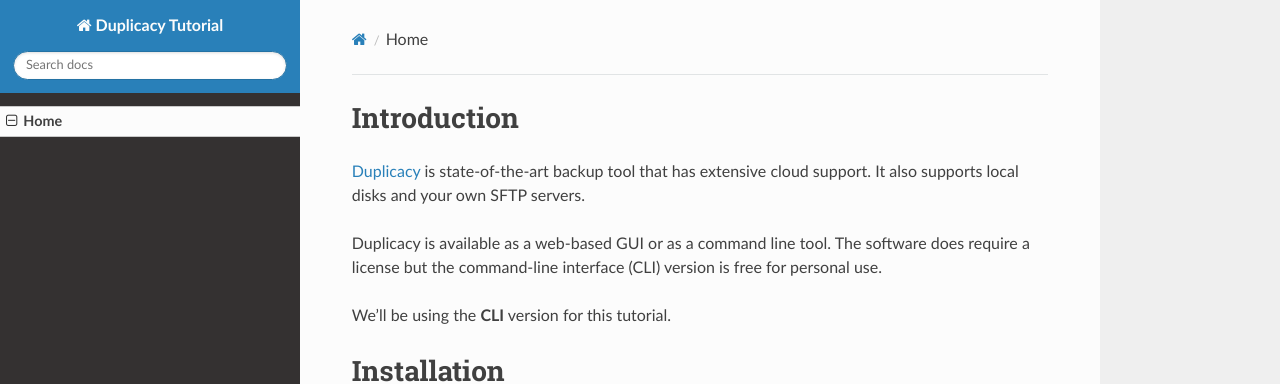
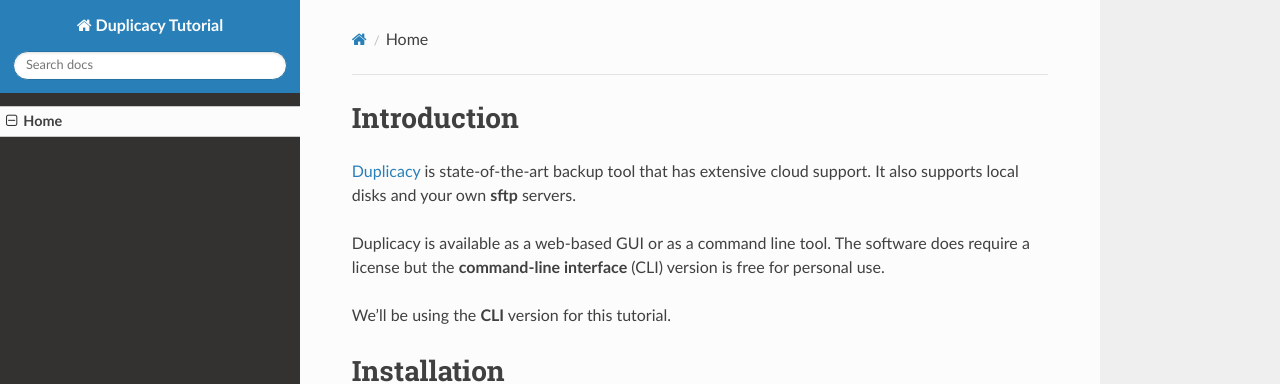
Before and after one commit to curtwarfield/duplicacy-guide, an MkDocs documentation site: the page built from docs/index.md, in a window 1280 px wide and 900 px high. Shown: the top 384 px of the window. Built offline with MkDocs 1.6.1, drawn with Linux system fonts in a browser that asks for light colours; nearby versions of some CDN libraries; some of the changed text lies outside the part shown.

```diff
--- a/docs/index.md
+++ b/docs/index.md
@@ -1,9 +1,9 @@
 # Introduction
 
-[Duplicacy](https://duplicacy.com) is state-of-the-art backup tool that has extensive cloud support. It also supports local disks and your own SFTP servers.
+[Duplicacy](https://duplicacy.com) is state-of-the-art backup tool that has extensive cloud support. It also supports local disks and your own **sftp** servers.
 
 Duplicacy is available as a web-based GUI or as a command line tool.
-The software does require a license but the command-line interface (CLI) version is free for personal use.
+The software does require a license but the **command-line interface** (CLI) version is free for personal use.
 
 We’ll be using the **CLI** version for this tutorial.
 
```
Also changed, not shown: other parts of docs/index.md (+5 -1 lines).
